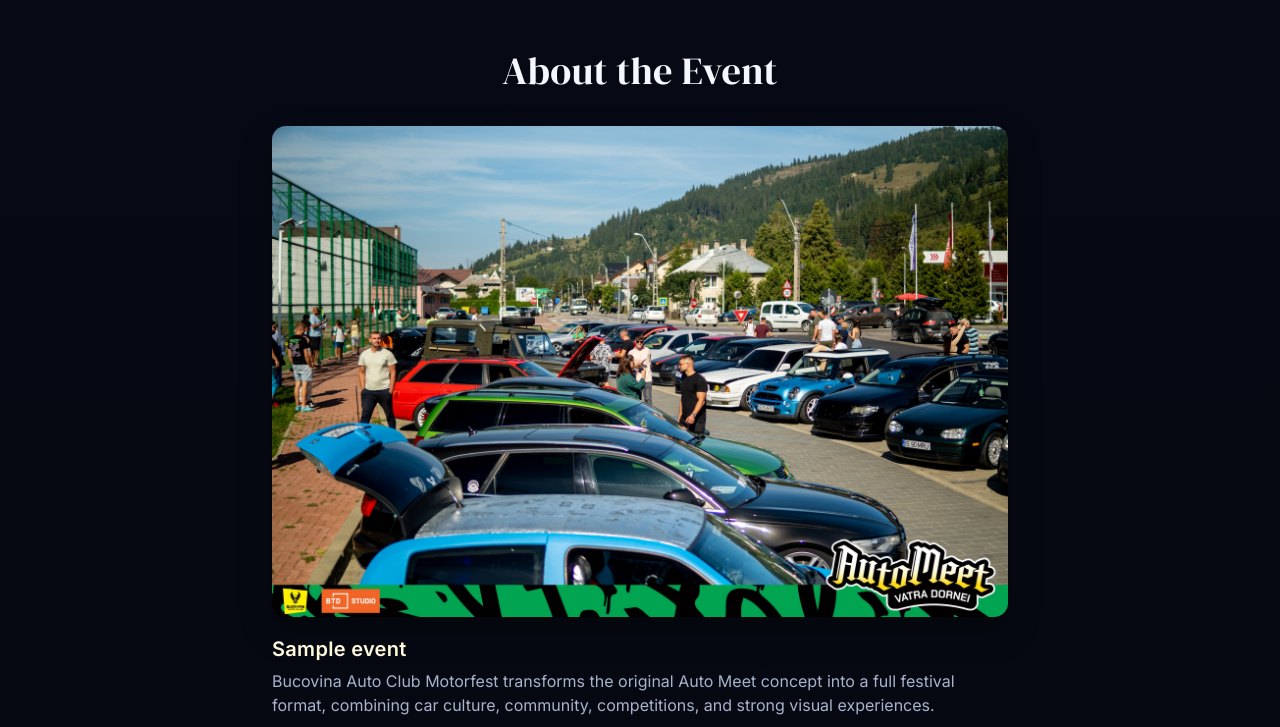
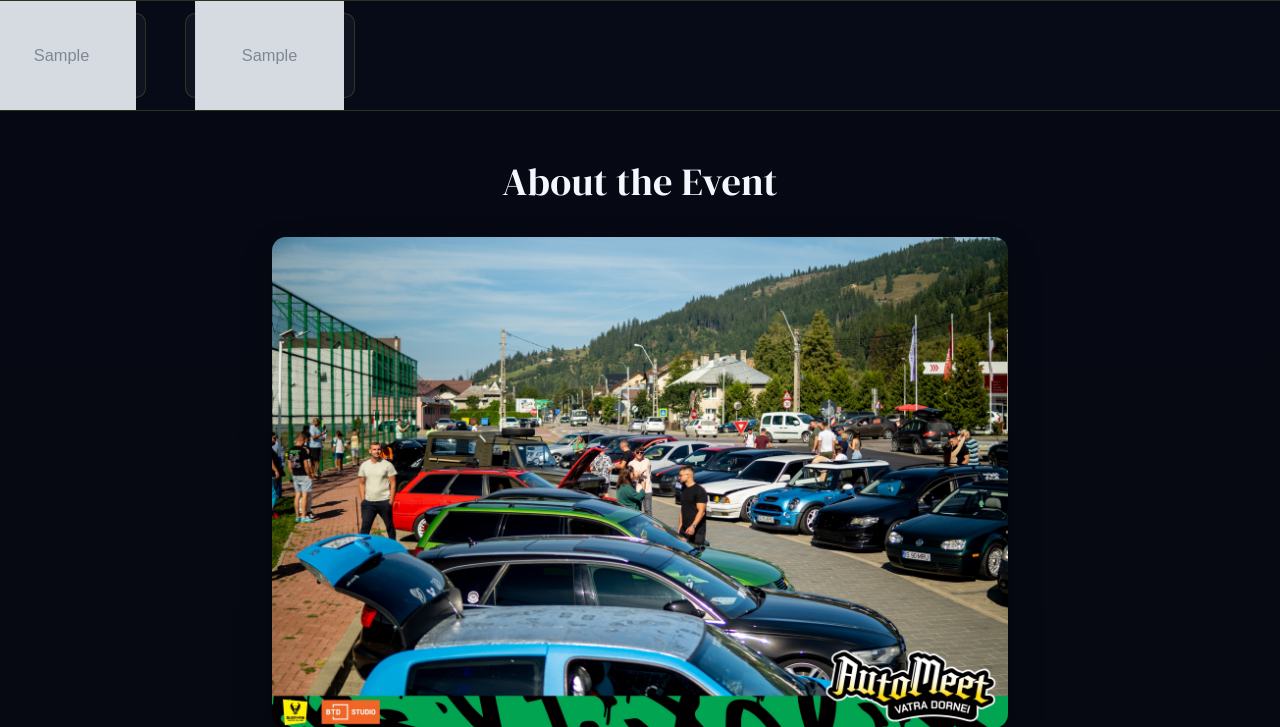
Before and after one commit to adynetro/bacmotorfest, a Django app: page / in a window 1280 px wide. Shown: the part 984-1711 px from the top of the page. Run offline with Django 5.2, Linux system fonts and the light colour scheme; tables that the repository leaves empty hold one stand-in row (values such as "Sample post"); grey boxes marked "Sample" are stand-in pictures.

Commit message:
Add homepage sponsor crawler and simplify sponsor admin
Co-authored-by: Copilot <223556219+Copilot@users.noreply.github.com>

```diff
--- a/core/admin.py
+++ b/core/admin.py
@@ -191,5 +191,6 @@ class SponsorAdmin(admin.ModelAdmin):
     list_display = ["name", "order", "active"]
     list_editable = ["order", "active"]
     list_filter = ["active"]
-    search_fields = ["name", "benefits", "website"]
+    search_fields = ["name", "website"]
     ordering = ["order", "name"]
+    fields = ["name", "logo", "website", "order", "active"]
--- a/core/templates/index.html
+++ b/core/templates/index.html
@@ -47,6 +47,47 @@
         margin-bottom: 1.25rem;
         box-shadow: 0 14px 32px rgba(0, 0, 0, 0.28);
         display: block;
+    }
+
+    .sponsor-crawler {
+        overflow: hidden;
+        border-top: 1px solid rgba(255, 210, 74, 0.18);
+        border-bottom: 1px solid rgba(255, 210, 74, 0.18);
+        background: rgba(9, 14, 26, 0.62);
+        backdrop-filter: blur(6px);
+    }
+
+    .sponsor-track {
+        display: flex;
+        width: max-content;
+        align-items: center;
+        animation: sponsorScroll 32s linear infinite;
+    }
+
+    .sponsor-item {
+        width: 170px;
+        height: 85px;
+        margin: 0.75rem 1.2rem;
+        padding: 0.6rem;
+        border-radius: 10px;
+        background: rgba(255, 255, 255, 0.04);
+        border: 1px solid rgba(255, 210, 74, 0.16);
+        display: flex;
+        align-items: center;
+        justify-content: center;
+        flex-shrink: 0;
+    }
+
+    .sponsor-item img {
+        max-width: 100%;
+        max-height: 100%;
+        object-fit: contain;
+        filter: grayscale(0.15);
+    }
+
+    @keyframes sponsorScroll {
+        from { transform: translateX(0); }
+        to { transform: translateX(-50%); }
     }
 
     .why-join-accordion {
@@ -130,6 +171,35 @@
         {% endif %}
     </div>
 </div>
+
+{% if sponsors %}
+<div class="sponsor-crawler">
+    <div class="sponsor-track">
+        {% for sponsor in sponsors %}
+            <div class="sponsor-item">
+                {% if sponsor.website %}
+                    <a href="{{ sponsor.website }}" target="_blank" rel="noopener noreferrer" aria-label="{{ sponsor.name }}">
+                        <img src="{{ sponsor.logo.url }}" alt="{{ sponsor.name }} logo">
+                    </a>
+                {% else %}
+                    <img src="{{ sponsor.logo.url }}" alt="{{ sponsor.name }} logo">
+                {% endif %}
+            </div>
+        {% endfor %}
+        {% for sponsor in sponsors %}
+            <div class="sponsor-item">
+                {% if sponsor.website %}
+                    <a href="{{ sponsor.website }}" target="_blank" rel="noopener noreferrer" aria-label="{{ sponsor.name }}">
+                        <img src="{{ sponsor.logo.url }}" alt="{{ sponsor.name }} logo">
+                    </a>
+                {% else %}
+                    <img src="{{ sponsor.logo.url }}" alt="{{ sponsor.name }} logo">
+                {% endif %}
+            </div>
+        {% endfor %}
+    </div>
+</div>
+{% endif %}
 
 <div class="container py-5">
     {% if event %}
--- a/core/views.py
+++ b/core/views.py
@@ -14,6 +14,7 @@ def _latest_event():
 def index(request):
     context = {
         "event": _latest_event(),
+        "sponsors": Sponsor.objects.filter(active=True),
     }
     return render(request, "index.html", context)
 
```
